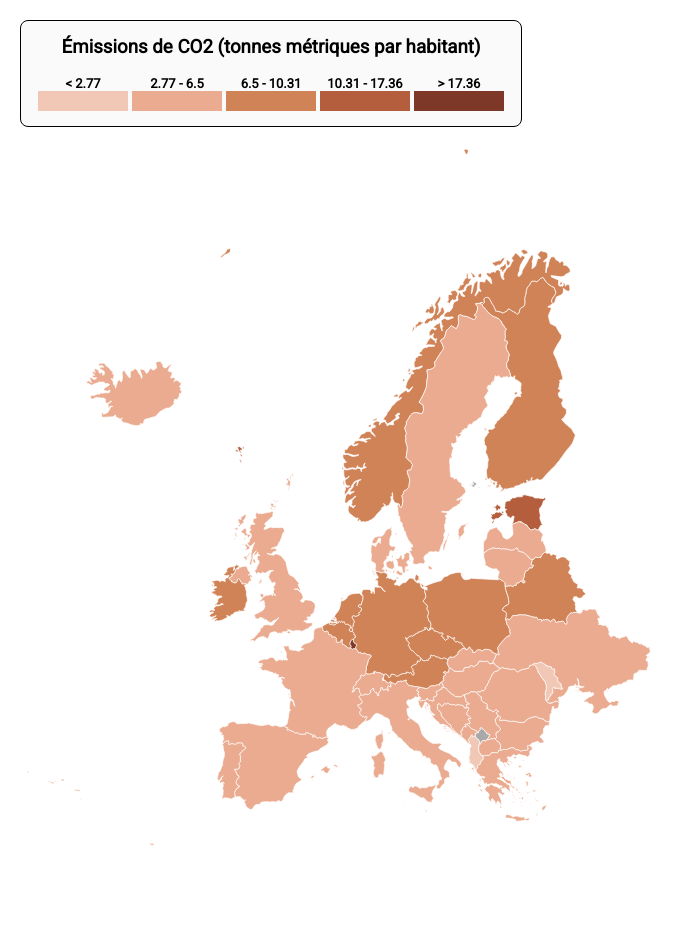
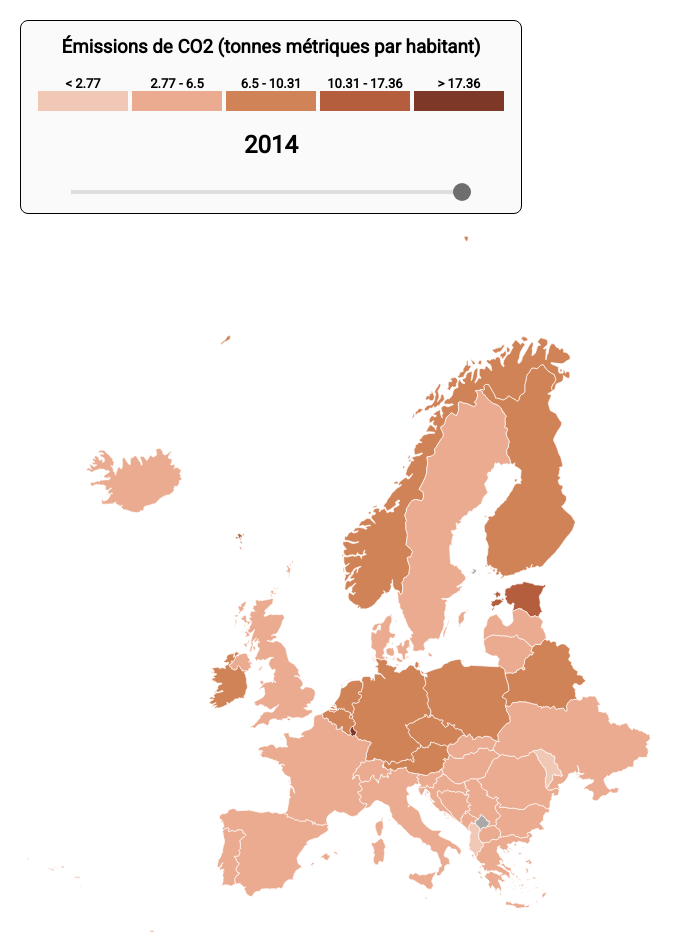
Before and after one commit to gollgot/DataLab-CPNV-PRW3, a plain HTML site: page index.html in a window 1280 px wide. Shown: the whole page, without its empty margins (0-693 px from the left). Before the commit the page ends 851 px from the top, so only its background shows below. Drawn offline with nearby package versions, Linux system fonts and the light colour scheme.

Commit message:
Added a range slider to shoose a specific year

```diff
--- a/css/style.css
+++ b/css/style.css
@@ -45,6 +45,11 @@ body{
     background-color: #7D3827;
 }
 
+
+
+
+
+/* CUSTOM TOOLTIP BOX */
 #custom-tooltip{
     position: fixed;
     border-radius: 5px;
@@ -56,3 +61,53 @@ body{
     left:0px;
     z-index: 3;
 }
+
+
+
+
+
+
+
+
+/* CUSTOM SLIDER */
+
+.slidecontainer {
+    width: 100%; /* Width of the outside container */
+}
+
+/* The slider itself */
+.slider {
+    -webkit-appearance: none;  /* Override default CSS styles */
+    appearance: none;
+    width: 400px;
+    height: 4px; /* Specified height */
+    background: #d3d3d3; /* Grey background */
+    outline: none; /* Remove outline */
+    opacity: 0.7; /* Set transparency (for mouse-over effects on hover) */
+    -webkit-transition: .2s; /* 0.2 seconds transition on hover */
+    transition: opacity .2s;
+}
+
+/* Mouse-over effects */
+.slider:hover {
+    opacity: 1; /* Fully shown on mouse-over */
+}
+
+/* The slider handle (use -webkit- (Chrome, Opera, Safari, Edge) and -moz- (Firefox) to override default look) */
+.slider::-webkit-slider-thumb {
+    -webkit-appearance: none; /* Override default look */
+    appearance: none;
+    width: 18px; /* Set a specific slider handle width */
+    height: 18px; /* Slider handle height */
+    border-radius: 50%;
+    background: #333; /* Green background */
+    cursor: pointer; /* Cursor on hover */
+}
+
+.slider::-moz-range-thumb {
+    width: 18px; /* Set a specific slider handle width */
+    height: 18px; /* Slider handle height */
+    border-radius: 50%;
+    background: #333; /* Green background */
+    cursor: pointer; /* Cursor on hover */
+}
--- a/index.html
+++ b/index.html
@@ -34,14 +34,18 @@
                 <h4>> 17.36</h4>
                 <div class="color color5"></div>
             </div>
+
+            <h2 id="selected-year">2014</h2>
+
+            <input type="range" min="1990" max="2014" value="2014" class="slider" id="years-slider">
+
         </div>
 
         <div id="map">
         </div>
 
+
         <div id="custom-tooltip">Salut</div>
-
-
 
 
         <script type="text/javascript" src="js/vendor/d3.v3.min.js"></script>
--- a/js/main.js
+++ b/js/main.js
@@ -127,3 +127,11 @@ function getEmissionObjectByIso3(data, targetIso3){
 
     return emissionObject;
 }
+
+
+var slider = document.getElementById("years-slider");
+var output = document.getElementById("selected-year");
+
+slider.oninput = function() {
+    output.innerHTML = this.value;
+}
```
